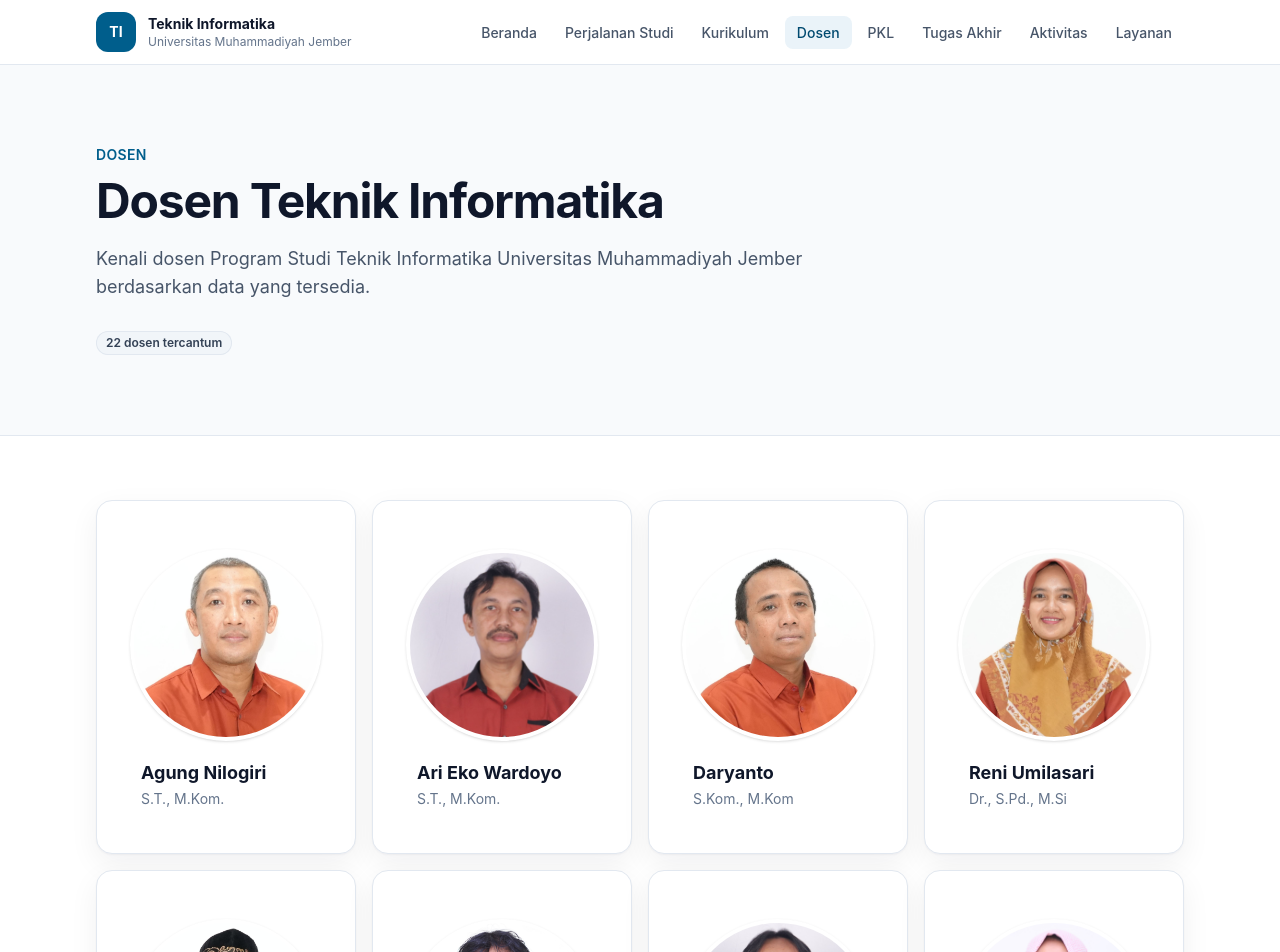
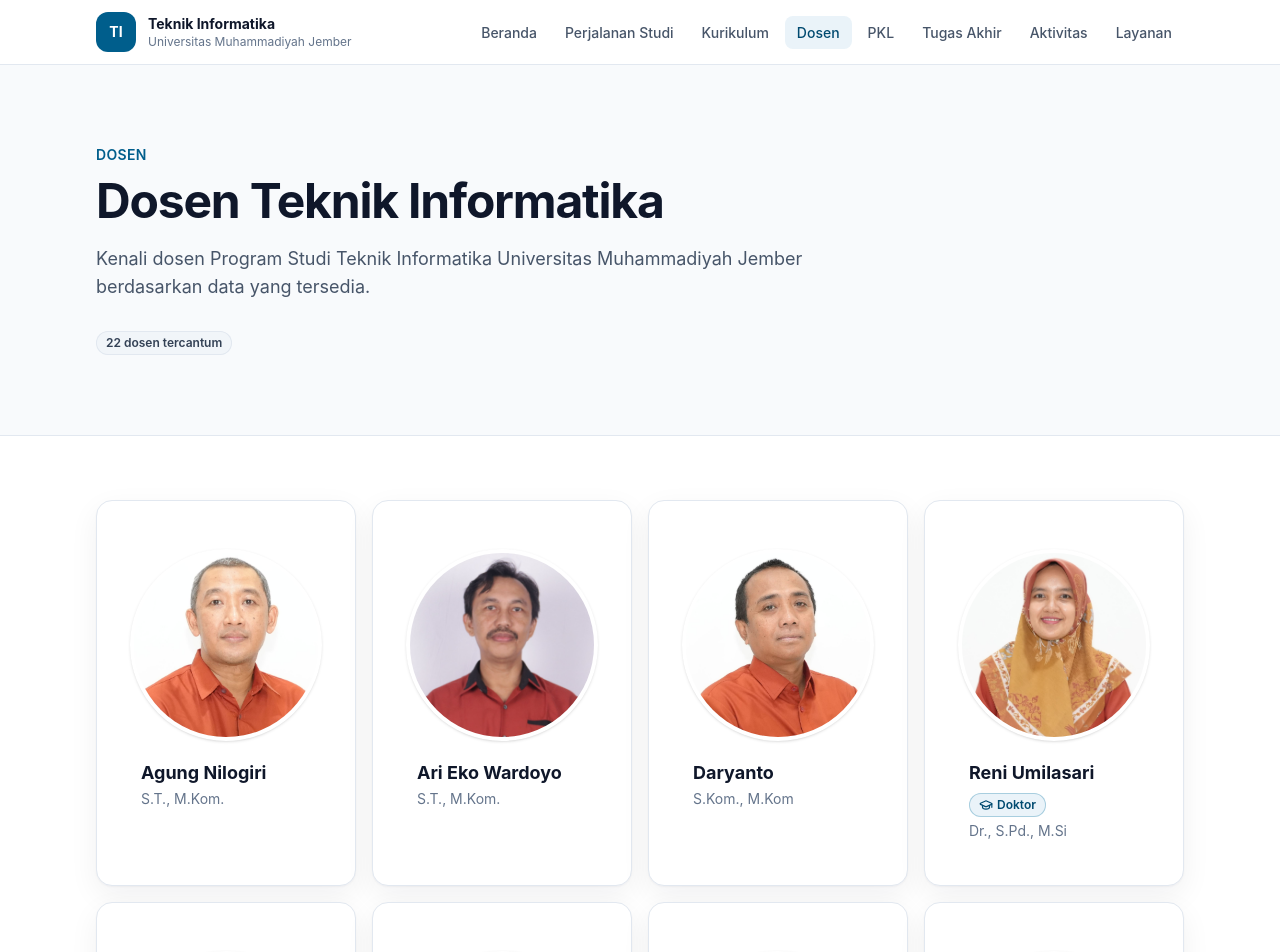
Before and after one commit to mohdasuki/ti-unmuhjember, a React (Vite) app: page /dosen in a window 1280 px wide. Shown: the top 952 px of the page. Built offline with nearby package versions, Linux system fonts and the light colour scheme.

Commit message:
feat: highlight lecturers with doctoral degrees

```diff
--- a/src/components/lecturers/LecturerCard.jsx
+++ b/src/components/lecturers/LecturerCard.jsx
@@ -1,4 +1,4 @@
-import { UserRound } from 'lucide-react'
+import { GraduationCap, UserRound } from 'lucide-react'
 import Badge from '../common/Badge.jsx'
 import Card from '../common/Card.jsx'
 
@@ -26,11 +26,21 @@ function LecturerPhoto({ lecturer }) {
 }
 
 function LecturerCard({ lecturer }) {
+  const isDoctor = lecturer.degree.includes('Dr.')
+
   return (
     <Card as="article" className="overflow-hidden p-0">
       <LecturerPhoto lecturer={lecturer} />
       <div className="p-5">
-        <h2 className="text-lg font-bold leading-6 text-neutral-900">{lecturer.name}</h2>
+        <div className="flex flex-wrap items-center gap-2">
+          <h2 className="text-lg font-bold leading-6 text-neutral-900">{lecturer.name}</h2>
+          {isDoctor && (
+            <Badge aria-label="Dosen bergelar doktor">
+              <GraduationCap aria-hidden="true" className="mr-1" size={14} />
+              Doktor
+            </Badge>
+          )}
+        </div>
         <p className="mt-1 text-sm text-neutral-500">{lecturer.degree}</p>
 
         {lecturer.nidn && (
```
